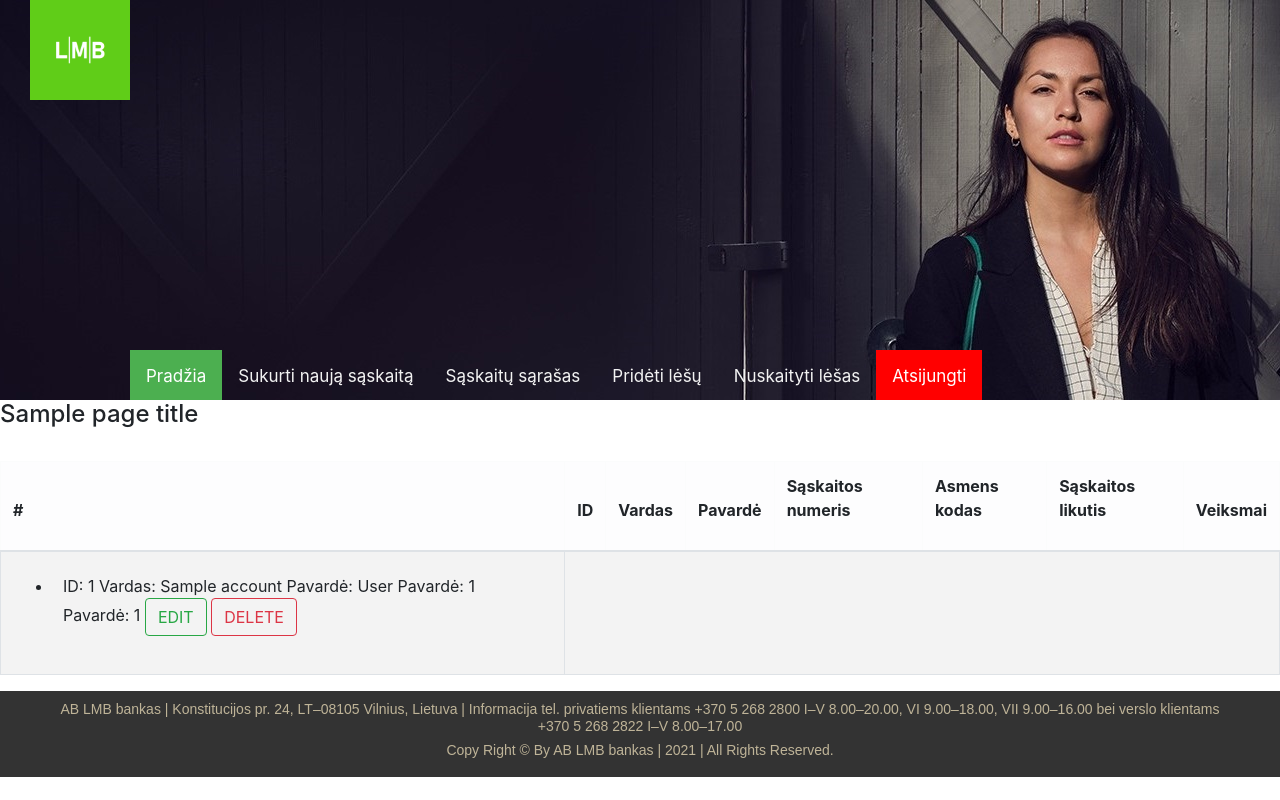
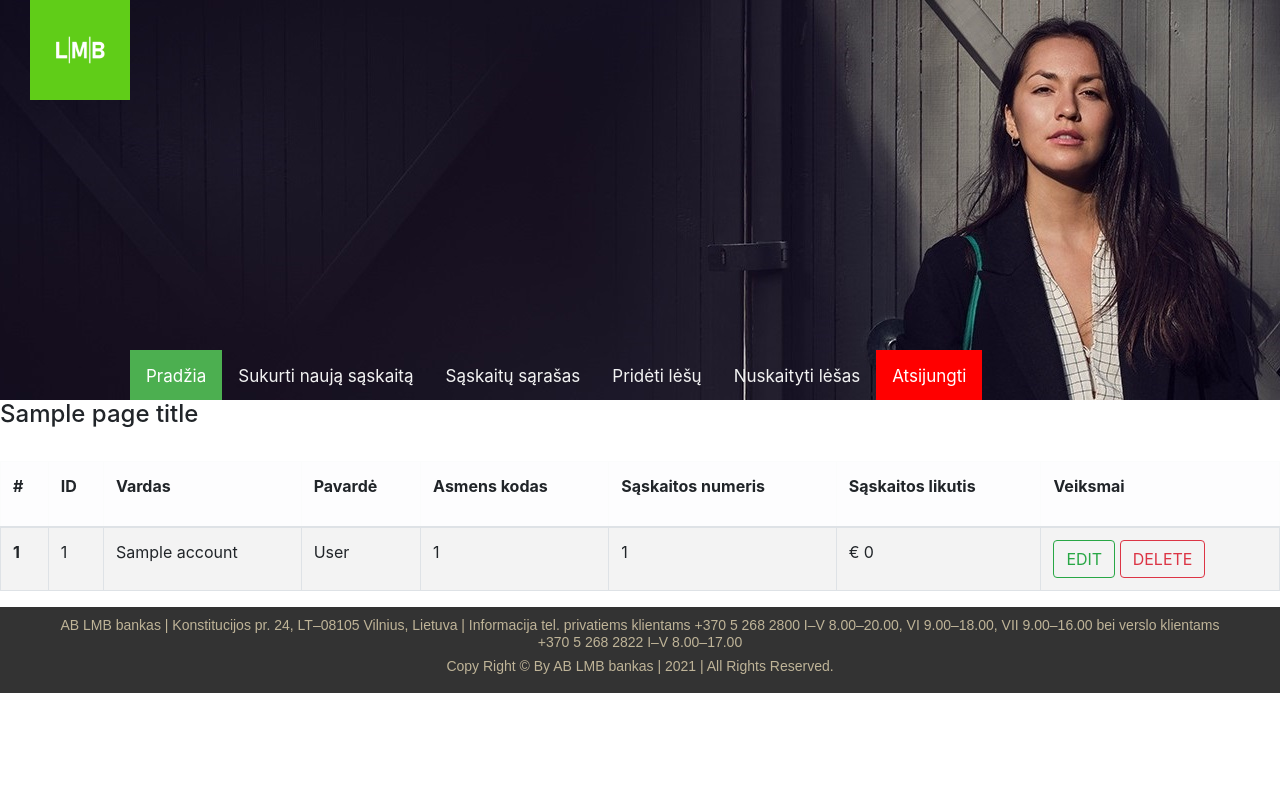
Before and after one commit to LaimonasMas/Virtual_Bank_Application_OOP, a PHP site: the page made by views/list.php in a window 1280 px wide. Run offline with PHP 8.4, Linux system fonts and the light colour scheme; the template is opened without the code that fills it: most values are stand-ins (such as "Sample title", 1, 10 or a date in 2020); some libraries are stand-ins or nearby versions.

Commit message:
fixed html in saskaitu sarasas

```diff
--- a/data/accounts.json
+++ b/data/accounts.json
@@ -1 +1 @@
-[{"id":1,"name":"Laimonas","surname":"Masionis","personalID":"38607091478","accountNumber":"LT88 7044 0009 0502 2011","initAmount":0}]
+[{"id":1,"name":"Laimonas","surname":"Masionis","personalID":"38607091478","accountNumber":"LT88 7044 0009 0502 2011","initAmount":0},{"id":2,"name":"R\u016bta","surname":"Masionien\u0117","personalID":"48509195489","accountNumber":"LT18 7044 0674 8037 3951","initAmount":0},{"id":3,"name":"Lukas","surname":"Masionis","personalID":"51304021578","accountNumber":"LT47 7044 0344 4557 6896","initAmount":0}]
--- a/data/indexes.json
+++ b/data/indexes.json
@@ -1 +1 @@
-{"id":2}
+{"id":4}
--- a/views/list.php
+++ b/views/list.php
@@ -18,10 +18,10 @@
                     <p>Pavardė</p>
                 </th>
                 <th scope="col">
-                    <p>Sąskaitos numeris</p>
+                    <p>Asmens kodas</p>
                 </th>
                 <th scope="col">
-                    <p>Asmens kodas</p>
+                    <p>Sąskaitos numeris</p>
                 </th>
                 <th scope="col">
                     <p>Sąskaitos likutis</p>
@@ -32,26 +32,24 @@
             </tr>
         </thead>
         <tbody>
+    <?php foreach($accounts as $key => $account) : ?>
         <tr>
-                <td>
-
-
-<ul id="list">
-    <?php foreach($accounts as $account) : ?>
-    <li style="padding: 10px;">
-        <span>ID: <?= $account->id ?></span>
-        <span>Vardas: <?= $account->name ?></span>
-        <span>Pavardė: <?= $account->surname ?></span>
-        <span>Pavardė: <?= $account->personalID ?></span>
-        <span>Pavardė: <?= $account->accountNumber ?></span>
-
+        <th scope="row"><?= ($key + 1) ?></th>
+        <td><?= $account->id ?></td>
+        <td><?= $account->name ?></td>
+        <td><?= $account->surname ?></td>
+        <td><?= $account->personalID ?></td>
+        <td><?= $account->accountNumber ?></td>
+        <td>€ 0 </td>
+        <td>
         <a class="btn btn-outline-success" href="<?= URL ?>edit/<?= $account->id ?>">EDIT</a>
         <form style="display:inline-block;" action="<?= URL ?>delete/<?= $account->id ?>" method="post">
             <button type="submit" class="btn btn-outline-danger">DELETE</button>
         </form>
-    </li>
+        </td>
+        </tr>
     <?php endforeach ?>
-</ul>
+
 </td>
 </tr>
 
```
